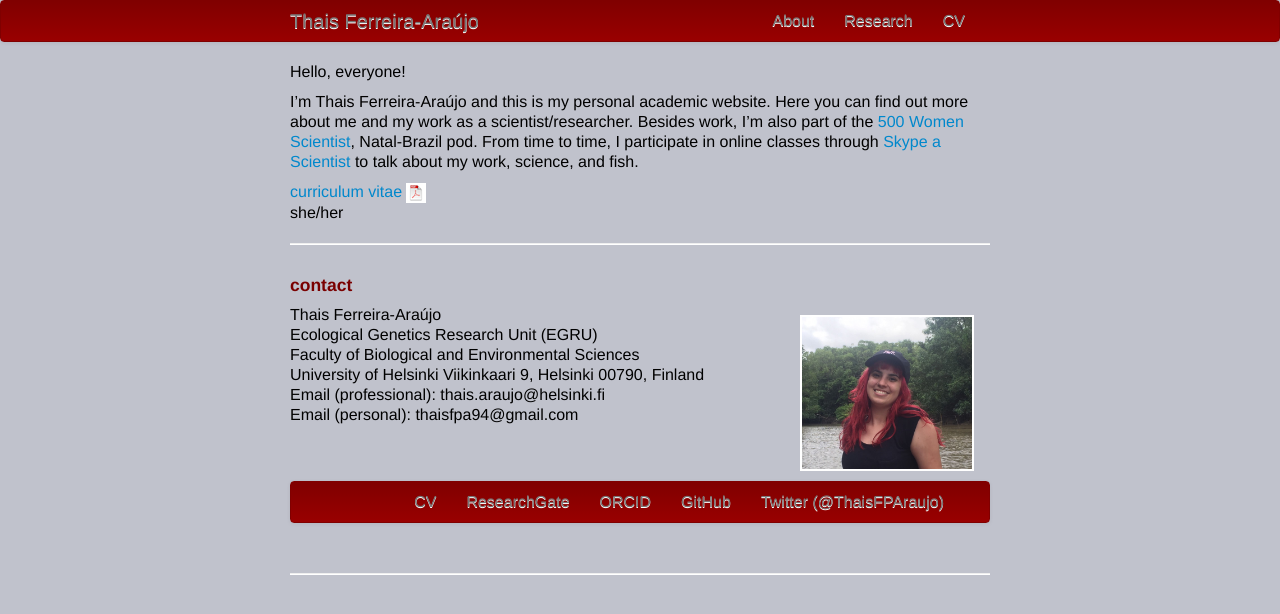
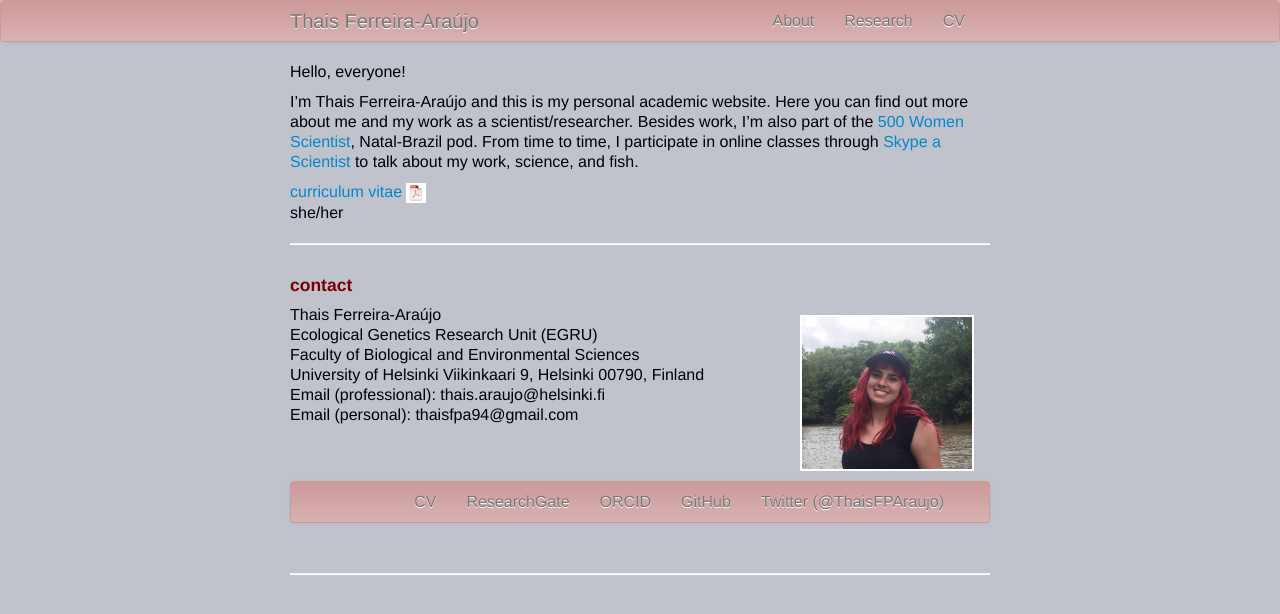
Before and after one commit to tferreira-araujo/tferreira-araujo.github.io, a Jekyll site: the page built from index.md, in a window 1280 px wide. Shown: the top 614 px of the page. Built offline with Jekyll 4.4.1, drawn with Linux system fonts in a browser that asks for light colours.

Commit message:
update my website

```diff
--- a/assets/themes/twitter/css/my_custom_css.css
+++ b/assets/themes/twitter/css/my_custom_css.css
@@ -92,13 +92,13 @@ h1, h2, h3, h4 {
     padding-right:20px;
     background-color:#fafafa;
 	color:#000000;
-    background-image:-moz-linear-gradient(top, #800000, #990000);
-    background-image:-webkit-gradient(linear, 0 0, 0 100%, from(#800000), to(#7a0000));
-    background-image:-webkit-linear-gradient(top, #800000, #990000);
-    background-image:-o-linear-gradient(top, #800000, #990000);
-    background-image:linear-gradient(to bottom, #800000, #990000);
+    background-image:-moz-linear-gradient(top, #CC9999, #D8B2B2);
+    background-image:-webkit-gradient(linear, 0 0, 0 100%, from(#CC9999), to(#7a0000));
+    background-image:-webkit-linear-gradient(top, #CC9999, #D8B2B2);
+    background-image:-o-linear-gradient(top, #CC9999, #D8B2B2);
+    background-image:linear-gradient(to bottom, #CC9999, #D8B2B2);
     background-repeat:repeat-x;filter:progid:DXImageTransform.Microsoft.gradient(startColorstr='#ffffffff', endColorstr='#fff2f2f2', GradientType=0);
-    border:1px solid #800000;
+    border:1px solid #CC9999;
     -webkit-border-radius:4px;
     -moz-border-radius:4px;
     border-radius:4px;
```
